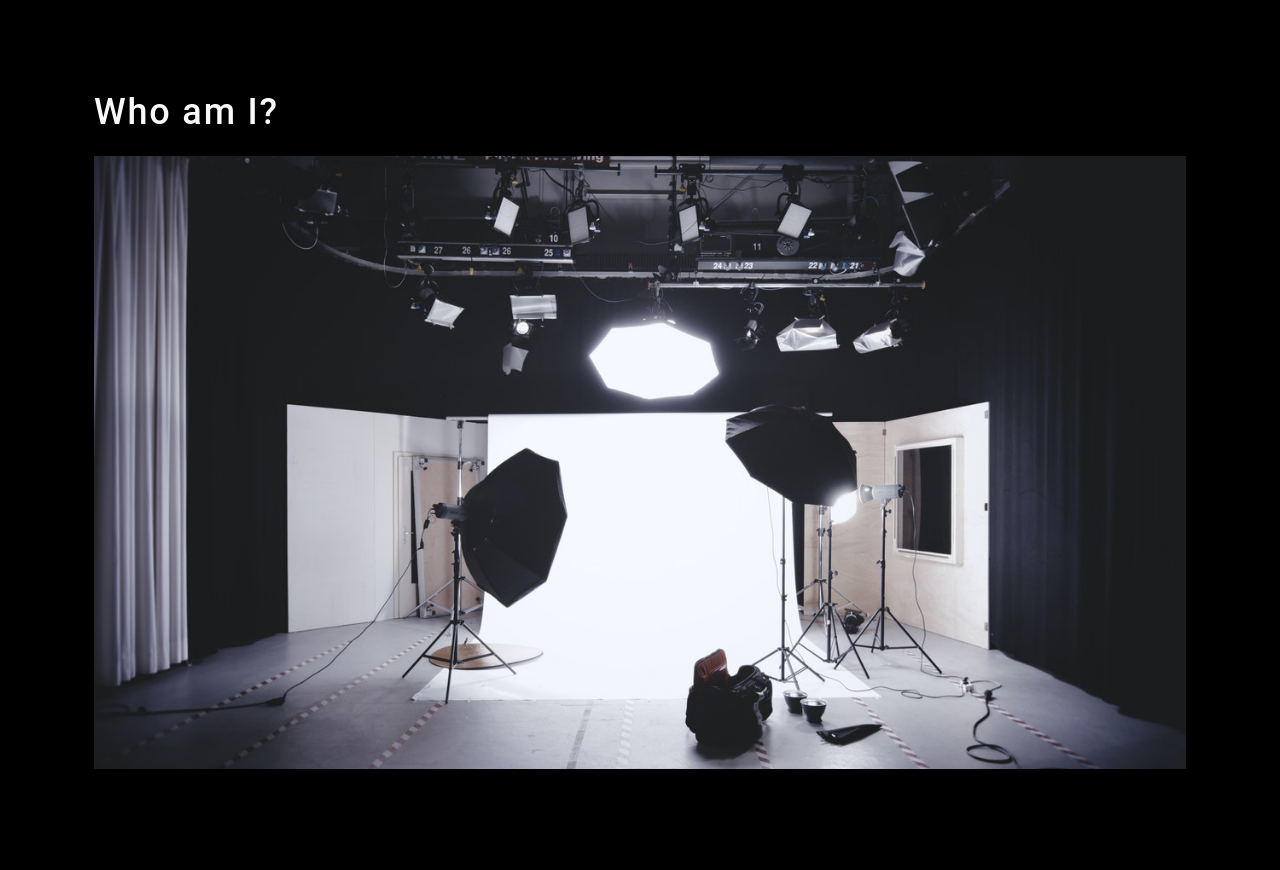
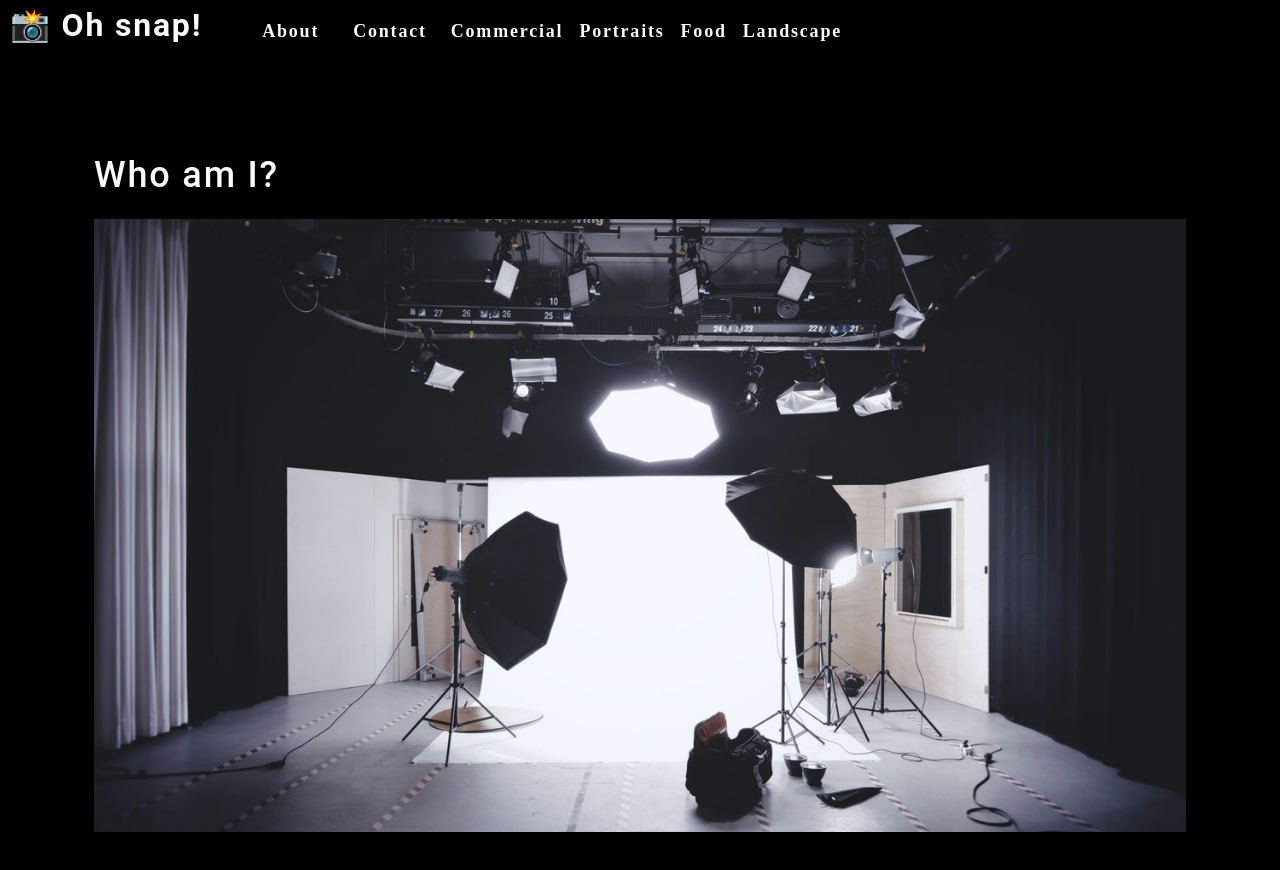
Before and after one commit to Sly-Ry/photo-port, a React (Create React App) app: page / in a window 1280 px wide. Shown: the top 870 px of the page. Built offline with nearby package versions, Linux system fonts and the light colour scheme.

Commit message:
created initial nav header with linked onClick buttons

```diff
--- a/src/App.js
+++ b/src/App.js
@@ -1,6 +1,7 @@
 // This App.js file is the center of the application. Think of App.js as the root component, or the wrapper component that houses all of the other components.
 import React from 'react';
 import About from './components/About';
+import Nav from './components/Nav';
 
 //  JSX can represent HTML in JavaScript
 // Normally you can't add HTML to JavaScript, at least without making it a string. But it won't break the code in this case, because you're using webpack and React.
@@ -9,6 +10,7 @@ function App() {
 
   return (
     <div>
+      <Nav></Nav>
       <main>
         <About></About>
       </main>
--- a/src/components/About/index.js
+++ b/src/components/About/index.js
@@ -8,6 +8,6 @@ function About() {
             <img src={coverImage} className= 'my-2' style={{width: '100%' }} alt='cover'/>
         </section>
     );
-}
+};
 
 export default About;
--- /dev/null
+++ b/src/components/Nav/index.js
@@ -0,0 +1,61 @@
+import React from 'react';
+import { capitalizeFirstLetter } from "../../utils/helpers";
+
+// We'll create objects that contain each category's name and a short description, that way we can use that same data elsewhere in the app.
+
+function Nav() {
+    const categories = [
+        {
+          name: "commercial",
+          description:
+            "Photos of grocery stores, food trucks, and other commercial projects",
+        },
+        { name: "portraits", description: "Portraits of people in my life" },
+        { name: "food", description: "Delicious delicacies" },
+        {
+          name: "landscape",
+          description: "Fields, farmhouses, waterfalls, and the beauty of nature",
+        },
+    ];
+
+    function categorySelected(name) {
+        console.log(`${name} clicked`)
+    };
+
+    return (
+        <header data-testid='header' className='flex-row px-1'>
+            <h2>
+                <a href='/'>
+                    <span role='img' aria-label='camera'> 📸</span> Oh snap!
+                </a>
+            </h2>
+            <nav>
+                <ul className='flex-row'>
+                    <li className='mx-2'>
+                        <a href='#about' onClick={() => categorySelected()}>
+                            About
+                        </a>
+                    </li>
+                    <li className={"mx-2"}>
+                        <span onClick={() => categorySelected()}>
+                        Contact
+                        </span>
+                    </li>
+                    {categories.map((category) => (
+                        // Whenever we map over anything in JSX, the outermost element must have a key attribute that's set to be something unique. This helps React keep track of items in the virtual DOM.
+                        <li
+                            className='mx-1'
+                            key={category.name}
+                        >
+                            <span onClick={() => categorySelected(category.name)} >
+                                {capitalizeFirstLetter(category.name)}
+                            </span>
+                        </li>
+                    ))}
+                </ul>
+            </nav>
+        </header>
+    );
+};
+
+export default Nav;
```
